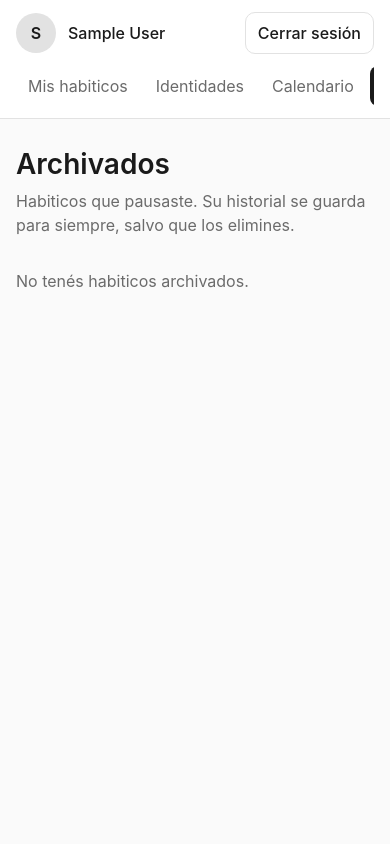
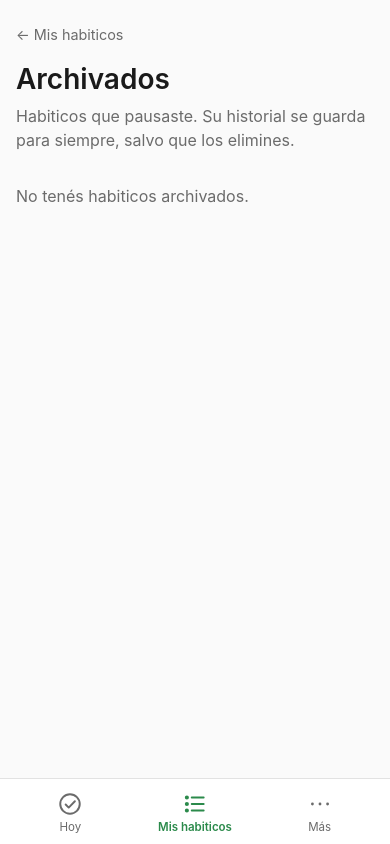
Before and after one commit to victoriCR/habiticos, a Django app: page /archivados/ in a window 390 px wide. Run offline with Django 5.2, Linux system fonts and the light colour scheme; the visitor is signed in with stand-in values (Sample User, id 1); data that the repository does not hold is empty; some libraries are stand-ins or nearby versions.

Commit message:
"Hoy" y "Mis habiticos", con barra de abajo en el celular
- Hoy (/): solo marcar. Grupos por identidad con votos y "2 de 4 hechos";
  sin Nuevo, sin Editar y sin arrastrar
- Mis habiticos (/mis-habiticos/): organizar. Nuevo, ordenar, Editar, el
  calendario de cada habitico y Archivados; sin marcar
- Celular: barra de abajo (Hoy · Mis habiticos · Más) y panel "Más" que sube
  desde abajo (Mi perfil, Calendario, Identidades, Cerrar sesión, legales)
- Computadora: barra lateral con Hoy, Mis habiticos, Calendario, Identidades
  y Mi perfil
- Crear, editar, archivar y restaurar vuelven a Mis habiticos; marcar, a Hoy

Co-Authored-By: Claude Opus 5.5 <noreply@anthropic.com>

```diff
--- a/apps/habitos/templates/habitos/archivados.html
+++ b/apps/habitos/templates/habitos/archivados.html
@@ -3,6 +3,7 @@
 {% block titulo %}Archivados · Habiticos{% endblock %}
 
 {% block contenido %}
+    <p class="volver"><a href="{% url 'mis_habiticos' %}">← Mis habiticos</a></p>
     <h1>Archivados</h1>
     <p class="suave">Habiticos que pausaste. Su historial se guarda para siempre, salvo que los elimines.</p>
 
--- a/apps/habitos/templates/habitos/bloqueo.html
+++ b/apps/habitos/templates/habitos/bloqueo.html
@@ -21,7 +21,7 @@
         </ul>
 
         <div class="acciones">
-            <a class="boton principal" href="{% url 'inicio' %}">Entendido</a>
+            <a class="boton principal" href="{% url 'mis_habiticos' %}">Entendido</a>
         </div>
 
         {# Bloqueo suave: se puede saltar, pero discretamente #}
--- a/apps/habitos/templates/habitos/calendario_habito.html
+++ b/apps/habitos/templates/habitos/calendario_habito.html
@@ -4,6 +4,7 @@
 
 {% block contenido %}
     <div class="columna">
+        <p class="volver"><a href="{% url 'mis_habiticos' %}">← Mis habiticos</a></p>
         <header class="encabezado">
             <div>
                 <h1>{{ habito.nombre }}</h1>
--- a/apps/habitos/templates/habitos/formulario.html
+++ b/apps/habitos/templates/habitos/formulario.html
@@ -63,7 +63,7 @@
                 {% if habito and not habito.activo %}
                     <a class="boton" href="{% url 'archivados' %}">Cancelar</a>
                 {% else %}
-                    <a class="boton" href="{% url 'inicio' %}">Cancelar</a>
+                    <a class="boton" href="{% url 'mis_habiticos' %}">Cancelar</a>
                 {% endif %}
             </div>
         </form>
--- a/apps/habitos/urls.py
+++ b/apps/habitos/urls.py
@@ -4,6 +4,7 @@ from . import views
 
 urlpatterns = [
     path("", views.inicio, name="inicio"),
+    path("mis-habiticos/", views.mis_habiticos, name="mis_habiticos"),
     path("nuevo/", views.crear_habito, name="crear_habito"),
     path("archivados/", views.archivados, name="archivados"),
     path("calendario/", views.calendario, name="calendario"),
--- a/apps/habitos/views.py
+++ b/apps/habitos/views.py
@@ -106,14 +106,12 @@ def inicio(request):
         # Fuera de su franja no se puede marcar (pero sí desmarcar)
         habito.bloqueado = not habito.hecho and not habito.en_franja(ahora.time())
 
-    # Un grupo por identidad elegida (en su orden) y "Otros hábitos" al final.
-    # Cada hábito cumplido es un voto por esa identidad (James Clear).
-    elegidas = [e.identidad for e in request.user.identidades_elegidas.select_related("identidad")]
+    # Cada hábito cumplido es un voto por su identidad (James Clear)
     lunes = hoy - timedelta(days=hoy.weekday())
     votos = dict(
         Registro.objects.filter(
             habito__usuario=request.user,
-            habito__identidad__in=elegidas,
+            habito__identidad__isnull=False,
             # Esta consulta no pasa por Habito.objects: hay que excluir a mano los eliminados
             habito__eliminado__isnull=True,
             fecha__range=(lunes, hoy),
@@ -121,28 +119,59 @@ def inicio(request):
         .values_list("habito__identidad")
         .annotate(total=Count("pk"))
     )
+    # "Hoy" es para marcar: solo las identidades que tienen habiticos
+    grupos, hay_identidades = agrupar_por_identidad(request.user, habitos, votos=votos)
+    grupos = [grupo for grupo in grupos if grupo["habitos"]]
+
+    return render(
+        request,
+        "habitos/hoy.html",
+        {
+            "grupos": grupos,
+            "hay_identidades": hay_identidades,
+            "hoy": hoy,
+            "total": len(habitos),
+            "hechos": sum(habito.hecho for habito in habitos),
+        },
+    )
+
+
+@login_required
+def mis_habiticos(request):
+    """Organizar: crear, ordenar, editar y archivar (sin marcar)."""
+    habitos = rachas_activas(request.user)
+    grupos, hay_identidades = agrupar_por_identidad(request.user, habitos)
+    return render(
+        request,
+        "habitos/mis_habiticos.html",
+        {
+            "grupos": grupos,
+            "hay_identidades": hay_identidades,
+            "sumar_bloqueado": bool(por_consolidar(habitos)),
+            "archivados": request.user.habitos.filter(activo=False).count(),
+        },
+    )
+
+
+def agrupar_por_identidad(usuario, habitos, votos=None):
+    """Un grupo por identidad elegida (en su orden) y "Otros habiticos" al final.
+
+    Cada grupo es {"identidad", "habitos", "votos"}. Un hábito cuya identidad ya no
+    está elegida también va a "Otros". Devuelve (grupos, hay_identidades).
+    """
+    votos = votos or {}
+    elegidas = [e.identidad for e in usuario.identidades_elegidas.select_related("identidad")]
     grupos = [
         {"identidad": identidad, "votos": votos.get(identidad.pk, 0), "habitos": []}
         for identidad in elegidas
     ]
     por_identidad = {grupo["identidad"].pk: grupo for grupo in grupos}
-    otros = {"identidad": None, "habitos": []}
+    otros = {"identidad": None, "votos": 0, "habitos": []}
     for habito in habitos:
-        # Un hábito cuya identidad ya no está elegida también va a "Otros"
         por_identidad.get(habito.identidad_id, otros)["habitos"].append(habito)
     if otros["habitos"] or not grupos:
         grupos.append(otros)
-
-    return render(
-        request,
-        "habitos/inicio.html",
-        {
-            "grupos": grupos,
-            "hay_identidades": bool(elegidas),
-            "hoy": hoy,
-            "sumar_bloqueado": bool(por_consolidar(habitos)),
-        },
-    )
+    return grupos, bool(elegidas)
 
 
 @login_required
@@ -160,7 +189,7 @@ def crear_habito(request):
             habito.usuario = request.user
             habito.orden = ultimo_lugar(request.user.habitos)
             habito.save()
-            return redirect("inicio")
+            return redirect("mis_habiticos")
     else:
         # Desde un grupo vacío de "Mis hábitos" llega con ?identidad=<id>
         form = HabitoForm(
@@ -180,7 +209,7 @@ def editar_habito(request, pk):
         form = HabitoForm(request.POST, instance=habito, usuario=request.user)
         if form.is_valid():
             form.save()
-            return redirect("inicio" if habito.activo else "archivados")
+            return redirect("mis_habiticos" if habito.activo else "archivados")
     else:
         form = HabitoForm(instance=habito, usuario=request.user)
 
@@ -203,7 +232,7 @@ def archivar_habito(request, pk):
     habito = get_object_or_404(Habito, pk=pk, usuario=request.user)
     habito.activo = False
     habito.save(update_fields=["activo"])
-    return redirect("inicio")
+    return redirect("mis_habiticos")
 
 
 @login_required(redirect_field_name=None)  # sin ?next=: tras el login, a inicio
@@ -219,7 +248,7 @@ def restaurar_habito(request, pk):
     habito.activo = True
     habito.orden = ultimo_lugar(request.user.habitos)
     habito.save(update_fields=["activo", "orden"])
-    return redirect("inicio")
+    return redirect("mis_habiticos")
 
 
 @login_required
--- a/config/settings.py
+++ b/config/settings.py
@@ -96,6 +96,7 @@ TEMPLATES = [
                 "django.contrib.auth.context_processors.auth",
                 "django.contrib.messages.context_processors.messages",
                 "config.pwa.contexto",  # pwa_activa: service worker solo en producción
+                "config.navegacion.seccion",  # qué sección resaltar en la navegación
             ],
         },
     },
--- a/static/css/habiticos.css
+++ b/static/css/habiticos.css
@@ -51,12 +51,12 @@ body {
 }
 
 /* Con sesión iniciada: contenido arriba a la izquierda, junto a la barra */
-.barra + .contenido {
+.con-sesion .contenido {
     place-items: start;
     padding: 40px 48px;
 }
 
-.barra + .contenido main {
+.con-sesion .contenido main {
     max-width: none;
 }
 
@@ -337,59 +337,15 @@ button.celda {
 }
 
 @media (max-width: 720px) {
-    body {
-        flex-direction: column;
-    }
-
+    /* En el celular, la barra lateral se esconde: la reemplazan la barra de abajo
+       (Hoy · Mis habiticos · Más) y el panel "Más" */
     .barra {
-        position: static;
-        flex-direction: row;
-        flex-wrap: wrap;
-        align-items: center;
-        gap: 12px;
-        width: auto;
-        height: auto;
-        padding: 12px 16px;
-        border-right: none;
-        border-bottom: 1px solid var(--borde);
-    }
-
-    .barra .boton {
-        width: auto;
-        padding: 8px 12px;
-    }
-
-    .barra + .contenido {
-        padding: 24px 16px;
-    }
-
-    /* En el móvil: foto y nombre | cerrar sesión, y debajo los enlaces */
-    .barra-arriba {
-        display: contents;
-    }
-
-    .perfil {
-        flex: 1;
-    }
-
-    /* Los enlaces no caben en una fila: la franja se desliza con el dedo
-       (como pestañas) en lugar de ensanchar toda la página */
-    .nav {
-        order: 3;
-        display: flex;
-        width: 100%;
-        margin-top: 0;
-        overflow-x: auto;
-        scrollbar-width: none;
-    }
-
-    .nav::-webkit-scrollbar {
         display: none;
     }
 
-    .nav a {
-        flex-shrink: 0;
-        white-space: nowrap;
+    /* Lugar para la barra de abajo (y la barrita de inicio del iPhone) */
+    .con-sesion .contenido {
+        padding: 24px 16px calc(96px + env(safe-area-inset-bottom));
     }
 
     /* En una fila de habitico, el horario y la racha bajan de línea si no caben */
@@ -1076,3 +1032,168 @@ h1 {
     line-height: 1;
     cursor: pointer;
 }
+
+/* La foto y el nombre de la barra lateral llevan a Mi perfil */
+a.perfil {
+    color: inherit;
+    text-decoration: none;
+}
+
+/* Enlaces de navegación dentro de una sección ("← Mis habiticos", "📦 Archivados →") */
+.volver {
+    margin: 0 0 12px;
+    font-size: 0.9rem;
+}
+
+.volver a,
+.pie-seccion a {
+    color: var(--suave);
+    text-decoration: none;
+}
+
+.volver a:hover,
+.pie-seccion a:hover {
+    color: var(--texto);
+}
+
+.pie-seccion {
+    margin: 8px 0 0;
+}
+
+/* Celular: barra de abajo (solo se ve en pantallas chicas; ver @media más arriba) */
+.pestanas {
+    position: fixed;
+    right: 0;
+    bottom: 0;
+    left: 0;
+    z-index: 10;
+    display: none;
+    padding: 6px 8px env(safe-area-inset-bottom);
+    border-top: 1px solid var(--borde);
+    background: var(--superficie);
+}
+
+.pestana {
+    display: flex;
+    flex: 1;
+    flex-direction: column;
+    align-items: center;
+    gap: 2px;
+    padding: 6px 4px 8px;
+    border: none;
+    background: none;
+    color: var(--suave);
+    font: inherit;
+    font-size: 0.72rem;
+    text-decoration: none;
+    cursor: pointer;
+}
+
+.pestana svg {
+    width: 26px;
+    height: 26px;
+    fill: none;
+    stroke: currentColor;
+    stroke-width: 1.8;
+    stroke-linecap: round;
+    stroke-linejoin: round;
+}
+
+/* Los puntitos de "Más" van rellenos */
+@media (max-width: 720px) {
+    .pestanas {
+        display: flex;
+    }
+}
+
+#abrir-mas svg circle {
+    fill: currentColor;
+    stroke: none;
+}
+
+.pestana[aria-current="page"],
+.pestana.activa {
+    color: var(--acento);
+    font-weight: 600;
+}
+
+/* Panel "Más": sube desde abajo, como las hojas de opciones del iPhone */
+.hoja {
+    width: 100%;
+    max-width: 560px;
+    margin: auto auto 0;
+    padding: 8px 20px calc(20px + env(safe-area-inset-bottom));
+    border: none;
+    border-radius: 18px 18px 0 0;
+    background: var(--superficie);
+    color: var(--texto);
+}
+
+.hoja[open] {
+    animation: subir 0.2s ease-out;
+}
+
+@keyframes subir {
+    from {
+        transform: translateY(100%);
+    }
+}
+
+.hoja:focus {
+    outline: none;
+}
+
+.hoja::backdrop {
+    background: rgb(0 0 0 / 0.45);
+}
+
+.hoja-asa {
+    width: 40px;
+    height: 5px;
+    margin: 4px auto 16px;
+    border-radius: 999px;
+    background: var(--borde);
+}
+
+.hoja-perfil {
+    display: flex;
+    align-items: center;
+    gap: 12px;
+    padding: 4px 0 16px;
+    border-bottom: 1px solid var(--borde);
+    color: inherit;
+    text-decoration: none;
+}
+
+.hoja-perfil-texto {
+    display: flex;
+    flex: 1;
+    flex-direction: column;
+    min-width: 0;
+}
+
+.hoja-flecha {
+    color: var(--suave);
+    font-size: 1.6rem;
+}
+
+.hoja-enlaces {
+    display: grid;
+    padding: 8px 0;
+    border-bottom: 1px solid var(--borde);
+    margin-bottom: 16px;
+}
+
+.hoja-enlaces a {
+    display: flex;
+    gap: 12px;
+    padding: 14px 4px;
+    border-radius: 10px;
+    color: var(--texto);
+    text-decoration: none;
+}
+
+.hoja-enlaces a[aria-current="page"] {
+    color: var(--acento);
+    font-weight: 600;
+}
--- /dev/null
+++ b/static/js/navegacion.js
@@ -0,0 +1,27 @@
+// Celular: el panel "Más" que sube desde abajo (un <dialog>: el navegador se
+// encarga de oscurecer el fondo, cerrar con Esc y mantener el foco adentro).
+
+const hoja = document.getElementById("mas");
+const botonMas = document.getElementById("abrir-mas");
+
+if (hoja && botonMas) {
+    botonMas.addEventListener("click", () => {
+        hoja.showModal();
+        hoja.focus();  // el foco, en el panel (no en su primer enlace, que se vería marcado)
+    });
+
+    // Tocar la parte oscura (fuera del panel) lo cierra
+    hoja.addEventListener("click", (evento) => {
+        if (evento.target === hoja) hoja.close();
+    });
+
+    // Deslizar hacia abajo desde la parte de arriba del panel lo cierra
+    let inicioY = null;
+    hoja.addEventListener("touchstart", (evento) => {
+        inicioY = hoja.scrollTop === 0 ? evento.touches[0].clientY : null;
+    }, { passive: true });
+    hoja.addEventListener("touchend", (evento) => {
+        if (inicioY !== null && evento.changedTouches[0].clientY - inicioY > 60) hoja.close();
+        inicioY = null;
+    });
+}
--- /dev/null
+++ b/templates/_avatar.html
@@ -0,0 +1,6 @@
+{# La foto de Google, o la inicial si no hay. Necesita "foto" y "nombre" en el contexto #}
+{% if foto %}
+    <img class="avatar" src="{{ foto }}" alt="" referrerpolicy="no-referrer">
+{% else %}
+    <span class="avatar" aria-hidden="true">{{ nombre|first|upper }}</span>
+{% endif %}
--- a/templates/base.html
+++ b/templates/base.html
@@ -3,7 +3,8 @@
 <html lang="es">
 <head>
     <meta charset="utf-8">
-    <meta name="viewport" content="width=device-width, initial-scale=1">
+    {# viewport-fit=cover: en el iPhone, respetar la zona de la barrita de inicio (abajo) #}
+    <meta name="viewport" content="width=device-width, initial-scale=1, viewport-fit=cover">
     <title>{% block titulo %}Habiticos{% endblock %}</title>
     <link rel="stylesheet" href="{% static 'css/habiticos.css' %}">
 
@@ -22,29 +23,24 @@
     <meta name="mobile-web-app-capable" content="yes">
     <meta name="apple-mobile-web-app-status-bar-style" content="default">
 </head>
-<body data-pwa="{{ pwa_activa|yesno:'activa,inactiva' }}">
+<body data-pwa="{{ pwa_activa|yesno:'activa,inactiva' }}"{% if user.is_authenticated %} class="con-sesion"{% endif %}>
     {% if user.is_authenticated %}
         {% get_social_accounts user as cuentas %}
         {% with foto=cuentas.google.0.get_avatar_url nombre=user.get_full_name|default:user.email %}
+            {# Computadora: barra lateral con todas las secciones #}
             <aside class="barra">
                 <div class="barra-arriba">
-                    <div class="perfil">
-                        {% if foto %}
-                            <img class="avatar" src="{{ foto }}" alt="" referrerpolicy="no-referrer">
-                        {% else %}
-                            <span class="avatar" aria-hidden="true">{{ nombre|first|upper }}</span>
-                        {% endif %}
+                    <a class="perfil" href="{% url 'perfil' %}">
+                        {% include "_avatar.html" %}
                         <span class="perfil-nombre">{{ nombre }}</span>
-                    </div>
-                    {% with actual=request.resolver_match.url_name %}
-                        <nav class="nav">
-                            <a href="{% url 'inicio' %}"{% if actual == "inicio" %} aria-current="page"{% endif %}>Mis habiticos</a>
-                            <a href="{% url 'identidades' %}"{% if actual == "identidades" %} aria-current="page"{% endif %}>Identidades</a>
-                            <a href="{% url 'calendario' %}"{% if actual == "calendario" %} aria-current="page"{% endif %}>Calendario</a>
-                            <a href="{% url 'archivados' %}"{% if actual == "archivados" %} aria-current="page"{% endif %}>Archivados</a>
-                            <a href="{% url 'perfil' %}"{% if actual == "perfil" or actual == "editar_perfil" %} aria-current="page"{% endif %}>Mi perfil</a>
-                        </nav>
-                    {% endwith %}
+                    </a>
+                    <nav class="nav" aria-label="Secciones">
+                        <a href="{% url 'inicio' %}"{% if seccion == "hoy" %} aria-current="page"{% endif %}>Hoy</a>
+                        <a href="{% url 'mis_habiticos' %}"{% if seccion == "mis_habiticos" %} aria-current="page"{% endif %}>Mis habiticos</a>
+                        <a href="{% url 'calendario' %}"{% if seccion == "calendario" %} aria-current="page"{% endif %}>Calendario</a>
+                        <a href="{% url 'identidades' %}"{% if seccion == "identidades" %} aria-current="page"{% endif %}>Identidades</a>
+                        <a href="{% url 'perfil' %}"{% if seccion == "perfil" %} aria-current="page"{% endif %}>Mi perfil</a>
+                    </nav>
                 </div>
                 <div class="barra-abajo">
                     <form method="post" action="{% url 'account_logout' %}">
@@ -54,6 +50,43 @@
                     <p class="pie-legal"><a href="{% url 'privacidad' %}">Privacidad</a> · <a href="{% url 'terminos' %}">Términos</a></p>
                 </div>
             </aside>
+
+            {# Celular: barra de abajo (lo de todos los días) y "Más" (lo demás) #}
+            <nav class="pestanas" aria-label="Secciones">
+                <a class="pestana" href="{% url 'inicio' %}"{% if seccion == "hoy" %} aria-current="page"{% endif %}>
+                    <svg viewBox="0 0 24 24" aria-hidden="true"><circle cx="12" cy="12" r="9"/><path d="M8 12.5l2.8 2.8L16.5 9.5"/></svg>
+                    <span>Hoy</span>
+                </a>
+                <a class="pestana" href="{% url 'mis_habiticos' %}"{% if seccion == "mis_habiticos" %} aria-current="page"{% endif %}>
+                    <svg viewBox="0 0 24 24" aria-hidden="true"><path d="M9 6h11M9 12h11M9 18h11"/><circle cx="4.5" cy="6" r="1"/><circle cx="4.5" cy="12" r="1"/><circle cx="4.5" cy="18" r="1"/></svg>
+                    <span>Mis habiticos</span>
+                </a>
+                <button class="pestana{% if seccion_en_mas %} activa{% endif %}" type="button" id="abrir-mas" aria-haspopup="dialog" aria-controls="mas">
+                    <svg viewBox="0 0 24 24" aria-hidden="true"><circle cx="5" cy="12" r="1.3"/><circle cx="12" cy="12" r="1.3"/><circle cx="19" cy="12" r="1.3"/></svg>
+                    <span>Más</span>
+                </button>
+            </nav>
+
+            <dialog class="hoja" id="mas" aria-label="Más opciones" tabindex="-1">
+                <div class="hoja-asa" aria-hidden="true"></div>
+                <a class="hoja-perfil" href="{% url 'perfil' %}">
+                    {% include "_avatar.html" %}
+                    <span class="hoja-perfil-texto">
+                        <strong>{{ nombre }}</strong>
+                        <span class="suave-chico">{% if user.perfil.nombre_usuario %}@{{ user.perfil.nombre_usuario }}{% else %}Mi perfil{% endif %}</span>
+                    </span>
+                    <span class="hoja-flecha" aria-hidden="true">›</span>
+                </a>
+                <nav class="hoja-enlaces" aria-label="Más secciones">
+                    <a href="{% url 'calendario' %}"{% if seccion == "calendario" %} aria-current="page"{% endif %}>📅 <span>Calendario</span></a>
+                    <a href="{% url 'identidades' %}"{% if seccion == "identidades" %} aria-current="page"{% endif %}>🌱 <span>Identidades</span></a>
+                </nav>
+                <form method="post" action="{% url 'account_logout' %}">
+                    {% csrf_token %}
+                    <button class="boton" type="submit">Cerrar sesión</button>
+                </form>
+                <p class="pie-legal"><a href="{% url 'privacidad' %}">Privacidad</a> · <a href="{% url 'terminos' %}">Términos</a></p>
+            </dialog>
         {% endwith %}
     {% endif %}
     <div class="contenido">
@@ -77,6 +110,7 @@
         </main>
     </div>
     <script src="{% static 'js/pwa.js' %}" defer></script>
+    <script src="{% static 'js/navegacion.js' %}" defer></script>
     {% block scripts %}{% endblock %}
 </body>
 </html>
```
Also changed, not shown: apps/habitos/templates/habitos/_fila_habito.html (+10 -16 lines), apps/habitos/templates/habitos/_fila_hoy.html (added, +19 -0 lines), apps/habitos/templates/habitos/hoy.html (added, +41 -0 lines), apps/habitos/templates/habitos/mis_habiticos.html (renamed from apps/habitos/templates/habitos/inicio.html, +5 -2 lines), apps/habitos/tests/test_hoy_y_mis_habiticos.py (added, +94 -0 lines), apps/habitos/tests/test_inicio.py (+8 -5 lines), apps/habitos/tests/test_papelera.py (+2 -0 lines), apps/habitos/tests/test_sumar.py (+2 -2 lines), config/navegacion.py (added, +27 -0 lines).
